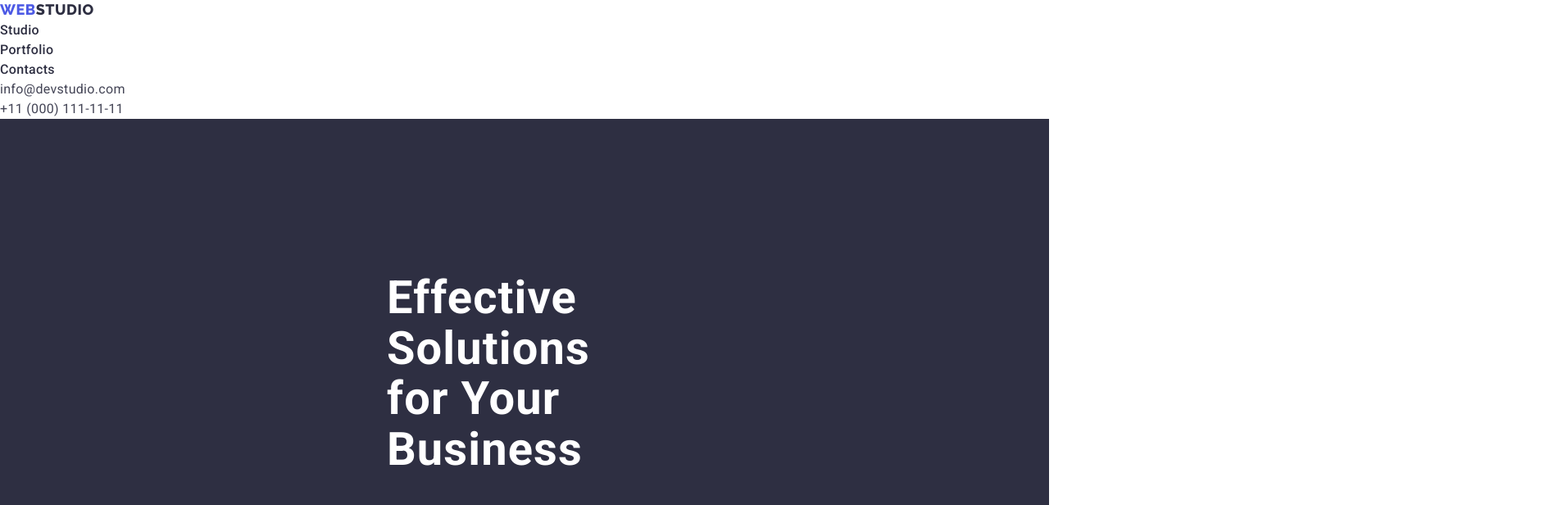
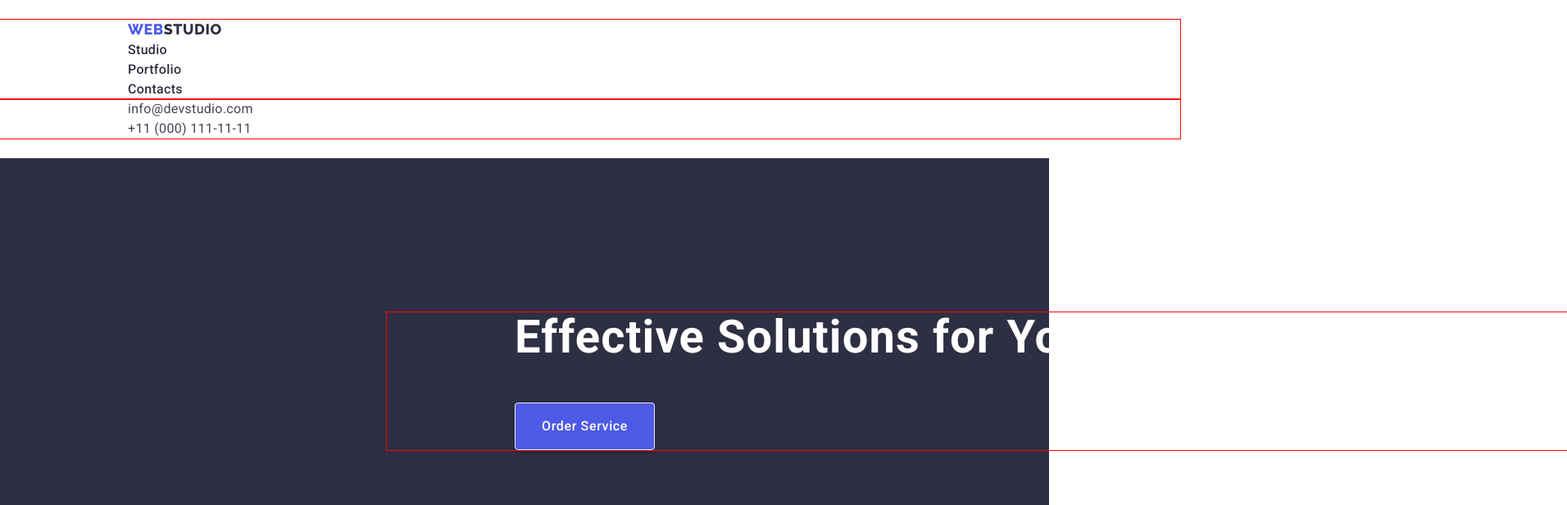
Before and after one commit to m-mekh/goit-markup-hw-03, a plain HTML site: page index.html in a window 1280 px wide. Shown: the top 616 px of the page at 82% size, 1912 px wide, since content can reach past the window. Drawn offline with nearby package versions, Linux system fonts and the light colour scheme.

Commit message:
add container

```diff
--- a/css/styles.css
+++ b/css/styles.css
@@ -13,15 +13,29 @@ body {
   color: rgb(46, 47, 66, 1);
 }
 
-h1, h2, h3, h4, p, li {
-margin-top: 0;
-margin-bottom: 0;
+.container {
+  width: 1440px;
+  margin: 0 auto;
+  outline: 1px solid red;
+  padding-left: 156px;
+  padding-right: 156px;
 }
 
-ul,li {
-  margin-top: 0;
+h1,
+h2,
+h3,
+h4,
+h5,
+h6,
+p {
+  margin: 0;
   margin-bottom: 0;
-  padding-left: 0;
+}
+
+ul,
+li {
+  margin: 0;
+  padding: 0;
 }
 
 img {
@@ -34,10 +48,11 @@ img {
   font-size: 16px;
   line-height: 1.5;
   text-decoration: none;
+  padding: 24px 0;
 }
 
 .header-nav {
-  margin-right: auto;
+  margin-right: 0 auto;
 
   font-weight: 500;
   font-size: 16px;
@@ -150,7 +165,6 @@ img {
   color: #ffffff;
 
   margin-bottom: 48px;
-
 }
 
 .hero-btn {
@@ -166,7 +180,6 @@ img {
   padding-bottom: 16px;
   padding-left: 32px;
   padding-right: 32px;
-
 }
 
 .hero-btn:focus,
@@ -249,7 +262,7 @@ img {
   display: flex;
   align-items: center;
   text-align: center;
-  color: #4D5AE5;
+  color: #4d5ae5;
   border: 1px solid #e7e9fc;
 }
 
--- a/index.html
+++ b/index.html
@@ -11,12 +11,13 @@
       rel="stylesheet"
     />
     <title>Webstudio</title>
-    <link rel="stylesheet" href="https://cdn.jsdelivr.net/npm/modern-normalize@1.1.0/modern-normalize.min.css">
+    <link rel="stylesheet" href="https://cdn.jsdelivr.net/npm/modern-normalize@1.1.0/modern-normalize.min.css" />
     <link rel="stylesheet" href="./css/styles.css" />
   </head>
   <body>
     <!-- header -->
     <header class="header">
+      <div class="container">
         <nav class="header-nav">
           <a class="logo" href="./index.html"
             ><span class="logo-first">WEB</span><span class="logo-second">STUDIO</span></a
@@ -27,24 +28,31 @@
             <li class="header-item"><a class="header-link link" href="">Contacts</a></li>
           </ul>
         </nav>
+      </div>
       <address class="header-address">
+        <div class="container">
         <ul class="header-contacts list">
           <li class="contact">
             <a class="header-mail link" href="mailto:info@devstudio.com"> info@devstudio.com </a>
           </li>
           <li><a class="header-tel link" href="tel:+110001111111">+11 (000) 111-11-11</a></li>
         </ul>
+      </div>
       </address>
+      </header>
     </header>
     <!-- /header -->
     <main>
       <!-- Hero section -->
       <section class="hero">
+        <div class="container">
           <h1 class="hero-title title">Effective Solutions for Your Business</h1>
           <button type="button" class="hero-btn button">Order Service</button>
+        </div>
       </section>
 
       <section class="about">
+        <div class="container">
           <ul class="about-list list">
             <li class="about-item">
               <h3 class="about-item-title">Strategy</h3>
@@ -71,52 +79,58 @@
               </p>
             </li>
           </ul>
+        </div>
       </section>
       <section class="gallery">
+        <div class="container">
           <h2 class="gallery-title">What are we doing</h2>
           <ul class="gallery-list list">
             <li class="gallery-item">
-            <a href="#" class="gallery-item-img link"><img src="./images/img1.jpg" alt="notepad" width="360" />
-          </a>
+              <a href="#" class="gallery-item-img link"><img src="./images/img1.jpg" alt="notepad" width="360" /> </a>
             </li>
             <li class="gallery-item">
-            <a href="#" class="gallery-item-img link"><img src="./images/img2.jpg" alt="phones" width="360" />
-          </a>
+              <a href="#" class="gallery-item-img link"><img src="./images/img2.jpg" alt="phones" width="360" /> </a>
             </li>
             <li class="gallery-item">
-            <a href="#" class="gallery-item-img link"><img src="./images/img3.jpg" alt="phone" width="360" />
-          </a>
+              <a href="#" class="gallery-item-img link"><img src="./images/img3.jpg" alt="phone" width="360" /> </a>
             </li>
           </ul>
+        </div>
       </section>
       <section class="section-team">
+        <div class="container">
           <h2 class="team-company">Our Team</h2>
           <ul class="team-list list">
             <li class="team-item">
-            <a href="#" class="team-item-img link"><img src="./images/team1.jpg" alt="foto Mark Guerrero" width="264" />
+              <a href="#" class="team-item-img link"
+                ><img src="./images/team1.jpg" alt="foto Mark Guerrero" width="264" />
                 <h3 class="team-item-title">Mark Guerrero</h3>
                 <p class="team-item-subscribe">Product Designer</p>
               </a>
             </li>
             <li class="team-item">
-            <a href="#" class="team-item-img link"><img src="./images/team2.jpg" alt="foto Tom Ford" width="264" />
+              <a href="#" class="team-item-img link"
+                ><img src="./images/team2.jpg" alt="foto Tom Ford" width="264" />
                 <h3 class="team-item-title">Tom Ford</h3>
                 <p class="team-item-subscribe">Frontend Developer</p>
               </a>
             </li>
             <li class="team-item">
-            <a href="#" class="team-item-img link"><img src="./images/team3.jpg" alt="foto Camila Garcia" width="264" />
+              <a href="#" class="team-item-img link"
+                ><img src="./images/team3.jpg" alt="foto Camila Garcia" width="264" />
                 <h3 class="team-item-title">Camila Garcia</h3>
                 <p class="team-item-subscribe">Marketing</p>
               </a>
             </li>
             <li class="team-item">
-            <a href="#" class="team-item-img link"><img src="./images/team4.jpg" alt="foto Daniel Wilson" width="264" />
+              <a href="#" class="team-item-img link"
+                ><img src="./images/team4.jpg" alt="foto Daniel Wilson" width="264" />
                 <h3 class="team-item-title">Daniel Wilson</h3>
                 <p class="team-item-subscribe">UI Designer</p>
               </a>
             </li>
           </ul>
+        </div>
       </section>
     </main>
 
```
Lines whose indentation alone changed are shown as unchanged.
